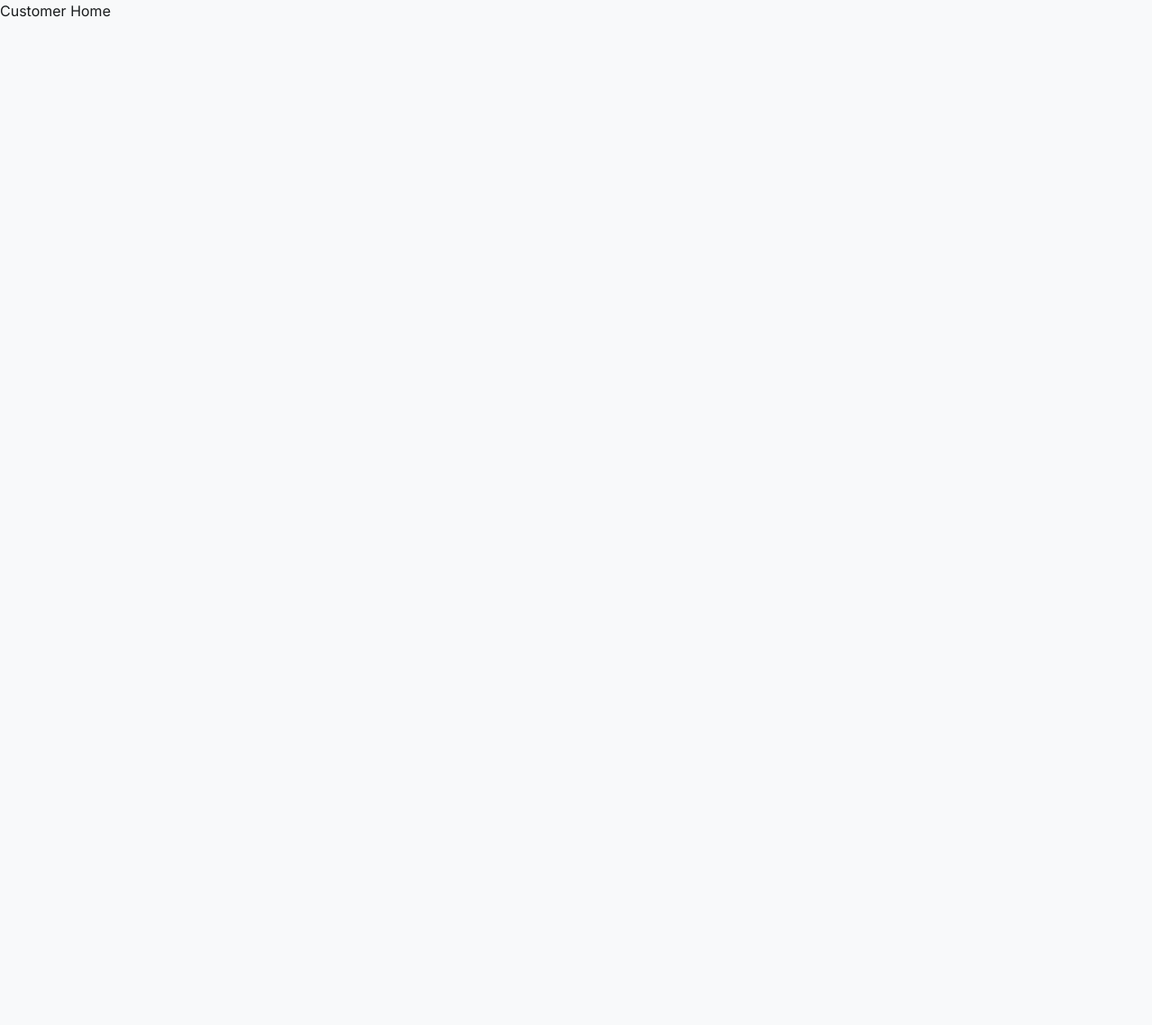
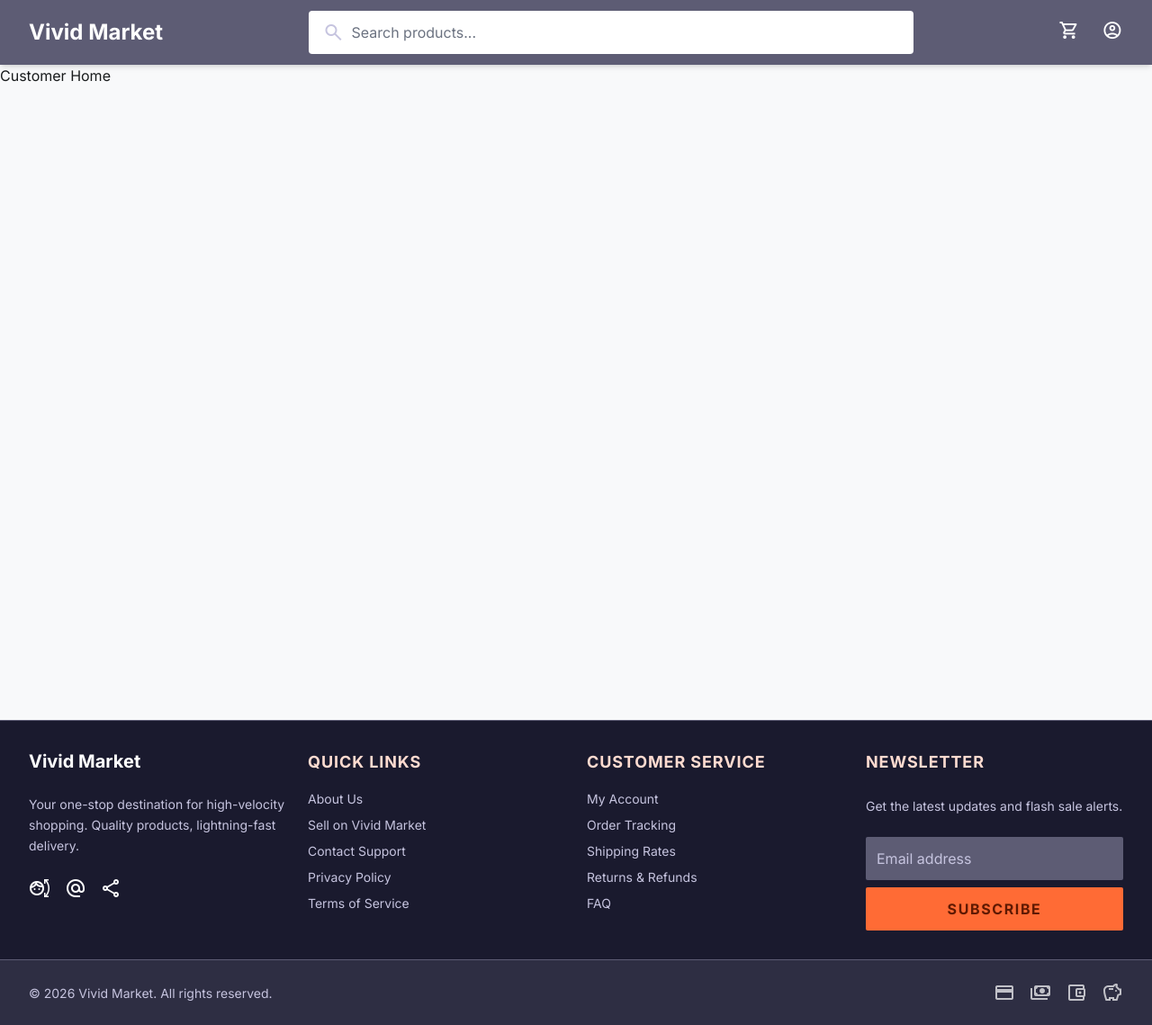
Before and after one commit to maimuna03134/vivid-market, a Next.js app in the folder frontend/: page / in a window 1280 px wide. Shown: the whole page at 90% size. Before the commit the page ends 800 px from the top, so only its background shows below. Built offline with nearby package versions, Linux system fonts and the light colour scheme.

Commit message:
added customer section layout

```diff
--- a/frontend/app/(customer)/layout.jsx
+++ b/frontend/app/(customer)/layout.jsx
@@ -1,4 +1,17 @@
-// Navbar + Footer wrapper
+import Navbar from "@/components/shared/Navbar";
+import Footer from "@/components/shared/Footer";
+import MobileBottomNav from "@/components/shared/MobileBottomNav";
+
+// Navbar + Footer wrapper for all customer pages
 export default function CustomerLayout({ children }) {
-  return <div>{children}</div>;
+  return (
+    <>
+      <Navbar />
+      <main className="mt-[72px] pb-24 md:pb-stack-lg min-h-[calc(100vh-72px)]">{children}</main>
+      <div className="pb-16 md:pb-0 bg-on-secondary-fixed">
+        <Footer />
+      </div>
+      <MobileBottomNav />
+    </>
+  );
 }
```
